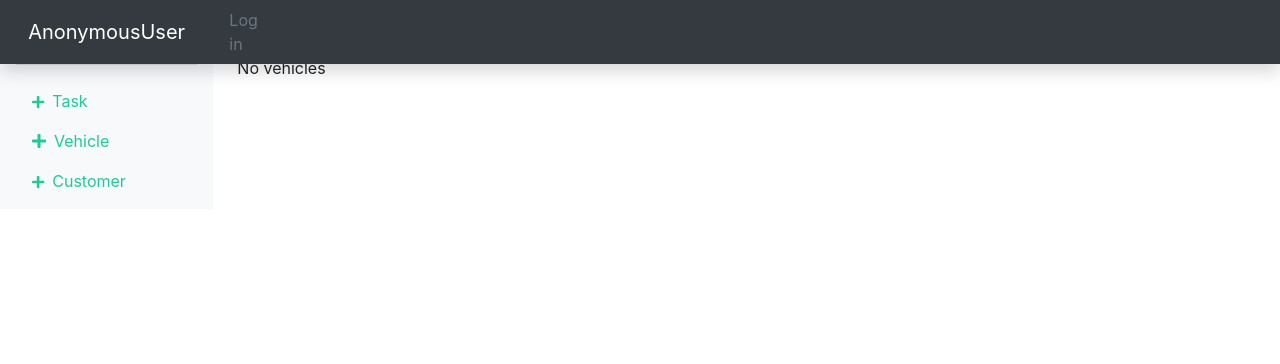
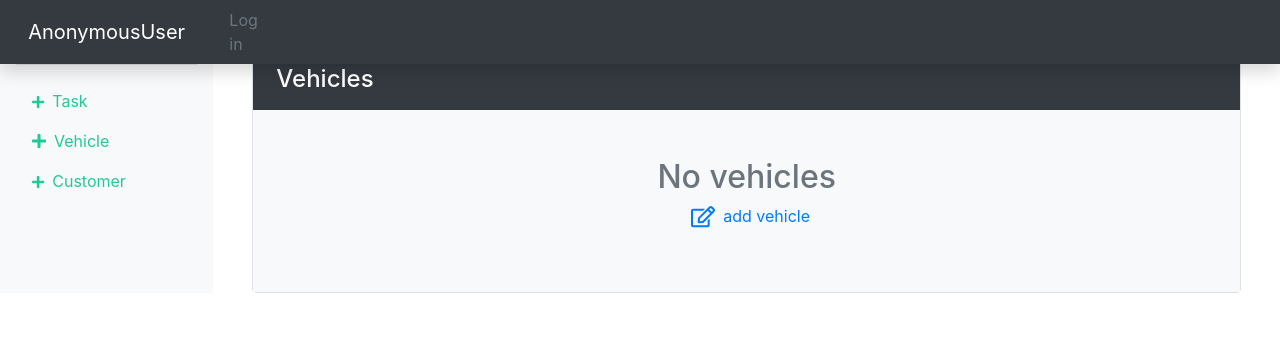
Before and after one commit to grinyahoo/wm-django, a Django app: template workshop/templates/workshop/vehicleList.html in a window 1280 px wide. Shown: the top 364 px of the page. Run offline with Django 3.2, Linux system fonts and the light colour scheme; the template is opened without the code that fills it, so the values that code supplies are empty; some libraries are stand-ins or nearby versions.

Commit message:
New vehicle list markup

```diff
--- a/workshop/templates/workshop/vehicleList.html
+++ b/workshop/templates/workshop/vehicleList.html
@@ -1,25 +1,51 @@
 {% extends 'workshop/base.html' %}
 {% block content %}
-      {% if vehicles %}
-      <div class="row">
-        {% for vehicle in vehicles %}
-        <div class="col-md-6 col-lg-3 p-1 m-0">
-          <div class="card ">
-            <div class="card-header text-strong">
-              <a class="text-dark" href="{% url 'workshop:vehicleDetail' vehicle.id %}">{{ vehicle }}</a>
-            </div>
-            <div class="card-body">
-              <p>Customer: {{ vehicle.customer }}</p>
-              <p>Plate numer: {{ vehicle.plate_number }}</p>
-              <p>Color: {{ vehicle.color }}</p>
-              <p>VIN: {{ vehicle.vim }}</p>
-            </div>
+<div class="container h-100">
+  <div class="row">
+    <div class="col">
+      <div class="container border rounded">
+        <div class="row bg-dark text-white p-2">
+          <div class="col">
+              <h4>Vehicles</h4>
           </div>
         </div>
-
-        {% endfor %}
+        <div class="row">
+          {% if vehicles %}
+          <div class="col">
+            <table class="table table-striped">
+              <thead>
+                <tr>
+                  <th scope="col">Plates</th>
+                  <th scope="col">Make</th>
+                  <th scope="col">Model</th>
+                  <th scope="col">Customer</th>
+                  <th scope="col"></th>
+                </tr>
+              </thead>
+              <tbody>
+                  {% for vehicle in vehicles %}
+                  <tr>
+                    <td>{{ vehicle.plate_number }}</td>
+                    <td>{{ vehicle.make }}</td>
+                    <td>{{ vehicle.model }}</td>
+                    <td>{{ vehicle.customer }}</td>
+                    <td class="text-right">
+                      <a href="{% url 'workshop:vehicleDetail' vehicle.id %}"><i class="far fa-edit"></i></a>
+                    </td>
+                  </tr>
+                  {% endfor %}
+              </tbody>
+            </table>
+          </div>
+          {% else %}
+          <div class="col text-center bg-light text-secondary p-5">
+            <h2>No vehicles</h2>
+            <p><a href="/"><i class="far fa-edit fa-lg mx-2"></i>add vehicle</a></p>
+          </div>
+          {% endif %}
+        </div>
       </div>
-      {% else %}
-      <p>No vehicles</p>
-      {% endif %}
+    </div>
+  </div>
+</div>
 {% endblock %}
```
